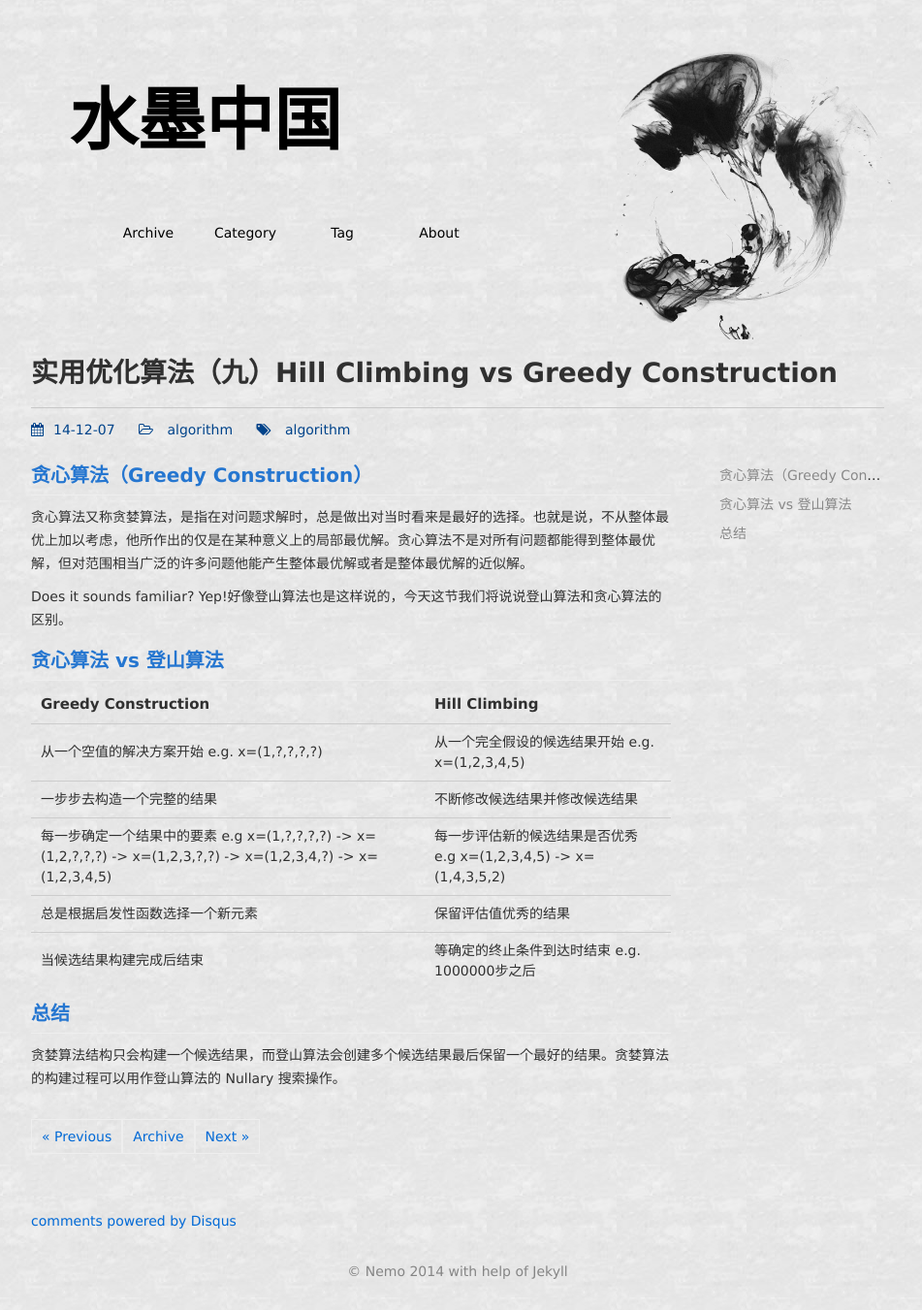
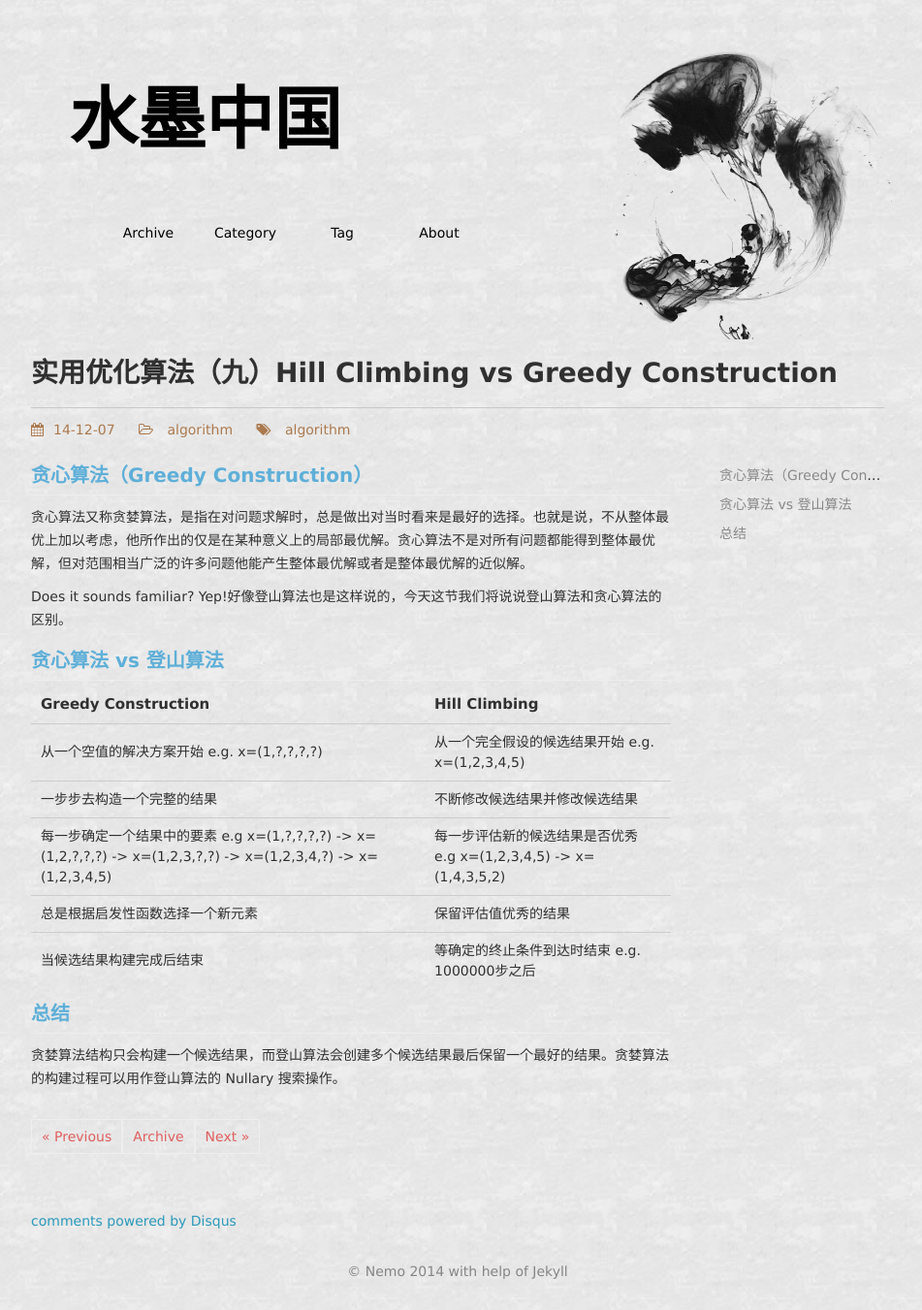
Before and after one commit to Caesor/caesor.github.io, a Jekyll site: the page built from _posts/2014-12-07-HillClimbing-vs-Greedy.md, in a window 1280 px wide. Shown: the whole page at 97% size, without its empty margins (168-1119 px from the left). Built offline with Jekyll 4.4.1, drawn with Linux system fonts in a browser that asks for light colours; comment, search, counter and statistics services are not loaded.

Commit message:
update color style

```diff
--- a/resource/css/layout.css
+++ b/resource/css/layout.css
@@ -1,7 +1,7 @@
 .bg{background-color: #fff;position:relative;background-image: url(/resource/image/bg.png);}
 header ul, .wall{max-width:880px;width:82%;}
 header{width: 100%; font-size: 14px;margin:0 auto;overflow: hidden;max-width: 900px;height: 300px;padding-top: 50px;}
-header .logo_text{line-height: 50px;font-size: 70px;position: relative;padding: 50px;}
+header .logo_text{font-family: cursive;line-height: 50px;font-size: 70px;position: relative;padding: 50px;}
 header .logo_img{background:url(/resource/image/logo.png);background-size: cover;width: 300px;height: 300px;position: absolute;right: 0;top: 0;}
 header .logo_img img{width: 100%;}
 header nav.big_nav{width: 100%;}
@@ -28,7 +28,7 @@ header .my_info{font-family: cursive;font-size:40px; color:#fff;margin:10px 0;}*
 
 
 .wall{margin: 0 auto;color:#303030;overflow: hidden;}
-.wall a{color:#0069d6;}
+.wall a{color:#2A9ABB;}
 .wall a:hover{color:#00438a;}
 .post_list a{transition:all .3s ease-in;}
 
@@ -51,6 +51,7 @@ footer{width: 100%;text-align:center;color:#858585;line-height:80px;}
 	header ul{width:100%;te}
 	header ul li{float:none; display:block;border-bottom:1px solid #0e0e0e;}
 	header ul li a{width: 100%;padding: 0;height: 45px; line-height: 45px;color:#fff;}
+	header ul li a:hover{background: #2D2D2D;color:#fff;}
 	header ul li.selected a{background: #2D2D2D;}
 	.small_nav{display:block;}
 	header .my_info{font-size:30px;}
--- a/resource/css/pages.css
+++ b/resource/css/pages.css
@@ -12,16 +12,16 @@
 .blog_content{width:75%;float: left;position: relative;}
 #blog_nav{width:200px;float: right;max-width: 200px;}
 .blog_title{padding:20px 0;font-size: 28px;line-height: 30px;border-bottom: 1px solid #C8C8C8;}
-.blog_info{padding: 10px 0;color:#00438a;}
+.blog_info{padding: 10px 0;color:#AB794E;}
 .blog_info ul{display:inline-block;margin-right:20px;}
 .blog_info ul li{display:inline-block;padding-left:10px;}
-.blog_content h2{font-size:20px;font-weight:800;color: #2576D0;padding: 5px 0;line-height:30px;margin: 5px 0;border-bottom: 1px solid #eee;}
+.blog_content h2{font-size:20px;font-weight:800;color: #5EAFD8;padding: 5px 0;line-height:30px;margin: 5px 0;border-bottom: 1px solid #eee;}
 .blog_content p{margin: 10px 0;}
 .blog_content img{max-width:90%;max-height: 350px;}
 .blog_content .pagination{display: inline-block;padding-left: 0;margin: 20px 0;border-radius: 4px;}
 .blog_content .pagination li{float: left;padding: 5px 10px;border: 1px solid #eee;}
 .blog_content .pagination li:hover{cursor: pointer;background: #fafafa;}
-.blog_content .pagination li a{text-decoration: none;}
+.blog_content .pagination li a{text-decoration: none;color:#E05E5E;}
 #blog_nav h3{text-align:center;}
 #blog_nav ul{margin:10px 0;padding-left: 20px;}
 #blog_nav li{overflow: hidden;text-overflow: ellipsis;white-space: nowrap;}
```
